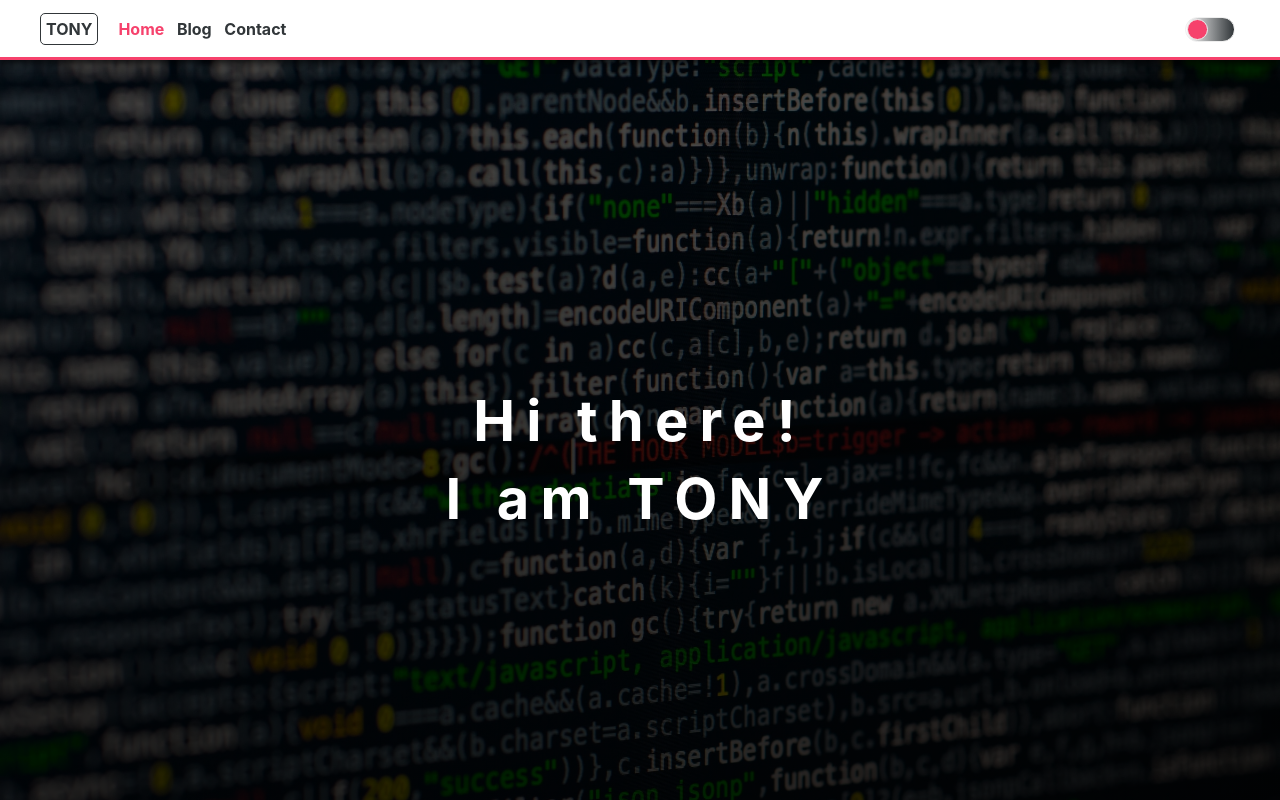
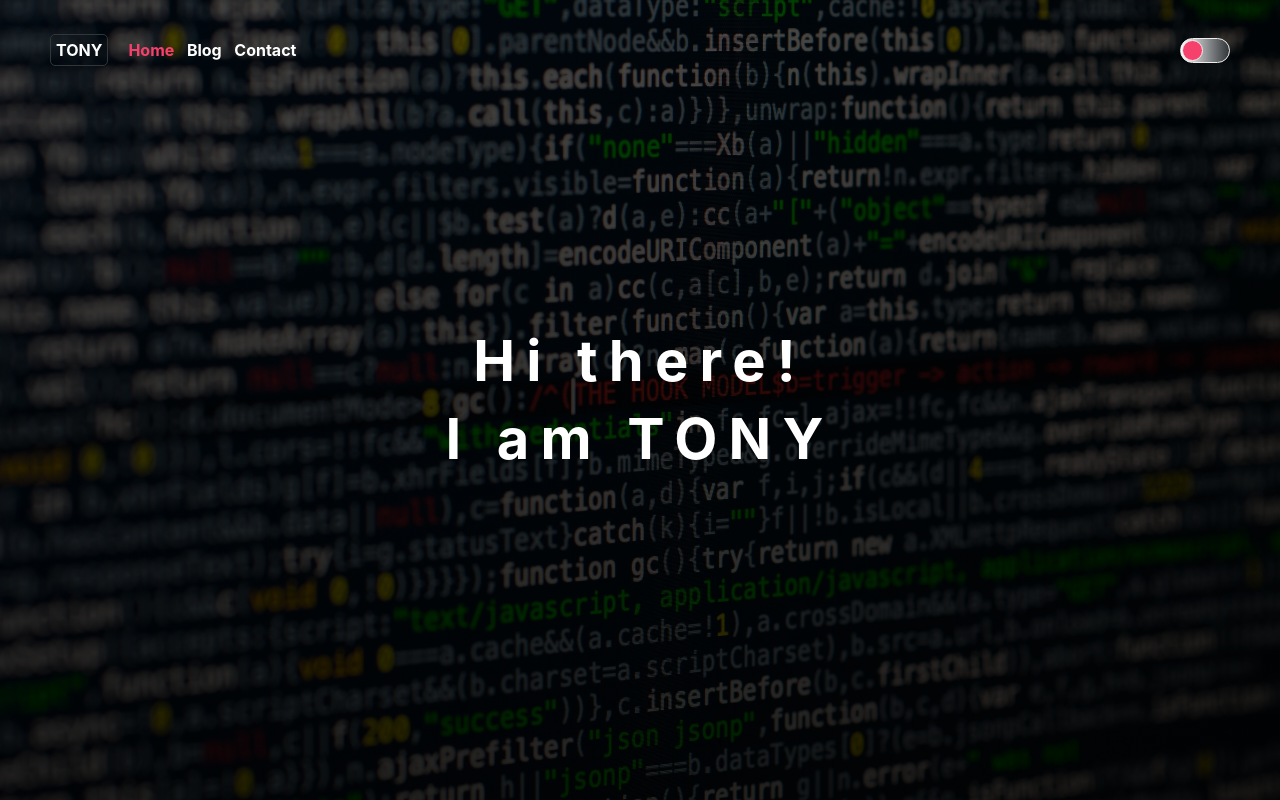
Before and after one commit to tonyvugithub/porfolio, a React (Create React App) app: page / in a window 1280 px wide. Shown: the top 800 px of the page. Built offline with nearby package versions, Linux system fonts and the light colour scheme.

Commit message:
First commit

```diff
--- a/public/index.html
+++ b/public/index.html
@@ -74,6 +74,12 @@
   <script>
     AOS.init();
   </script>
+  <script type="text/javascript">
+    window.addEventListener("scroll", function () {
+      const header = document.querySelector("#header");
+      header.classList.toggle("sticky", window.scrollY > 50);
+    })
+  </script>
 </body>
 
 </html>
--- a/src/components/common/ToggleThemeButton.tsx
+++ b/src/components/common/ToggleThemeButton.tsx
@@ -35,9 +35,8 @@ const ToggleThemeButtonWrapper = styled(motion.div)<
           );
         `}
 
-  position: absolute;
-  top: 17px;
-  left: 5px;
+  margin: auto 0 auto auto;
+
   @media (min-width: 768px) {
     right: 5px;
     left: initial;
--- a/src/components/layout/Footer.tsx
+++ b/src/components/layout/Footer.tsx
@@ -12,7 +12,7 @@ const FooterWrapper = styled.div<FooterWrapperProps>`
   left: 0;
   bottom: 0;
   font-size: 1.5em;
-  background: ${(p) => p.theme.background.footer};
+  background: #0d0d0d;
   padding: 50px 0;
   text-align: center;
   color: rgb(245, 245, 245);
@@ -46,11 +46,11 @@ const iconVariants = {
   hover: {
     scale: [0.9, 1.1],
     textShadow: [
-      '4px 3px #f6416c, -4px -5px rgba(64, 89, 173)',
-      '-4px -5px #f6416c, 4px 5px rgba(64, 89, 173)',
-      '4px -3px #f6416c, -7px 3px rgba(64, 89, 173)',
-      '-7px -3px #f6416c, -4px -3px rgba(64, 89, 173)',
-      '-7px 0 #f6416c, 4px -3px rgba(64, 89, 173)',
+      '4px 3px #e1a87a, -4px -5px rgb(180, 177, 177)',
+      '-4px -5px #e1a87a, 4px 5px rgb(180, 177, 177)',
+      '4px -3px #e1a87a, -7px 3px rgb(180, 177, 177)',
+      '-7px -3px #e1a87a, -4px -3px rgb(180, 177, 177)',
+      '-7px 0 #e1a87a , 4px -3px rgb(180, 177, 177)',
     ],
     transition: {
       duration: 0.3,
@@ -82,6 +82,7 @@ const Footer = () => {
           initial="start"
           whileHover="hover"
           whileTap="tap"
+          title="Linkedin"
         ></motion.i>
         <motion.i
           className="fab fa-github icon"
@@ -89,6 +90,7 @@ const Footer = () => {
           initial="start"
           whileHover="hover"
           whileTap="tap"
+          title="Github"
         ></motion.i>
         <motion.i
           className="fas fa-envelope icon"
@@ -96,6 +98,7 @@ const Footer = () => {
           initial="start"
           whileHover="hover"
           whileTap="tap"
+          title="Email"
         ></motion.i>
       </SocialMediaWrapper>
     </FooterWrapper>
--- a/src/components/layout/Header.tsx
+++ b/src/components/layout/Header.tsx
@@ -12,17 +12,11 @@ interface NavMenuProps {}
 const HeaderWrapper = styled.div<HeaderWrapperProps>`
   width: 100%;
   position: fixed;
-  overflow: hidden;
   z-index: 1;
   top: 0;
   left: 0;
-  background: ${(p) => p.theme.palette.primary};
-  border-bottom: 3px solid ${(p) => p.theme.text.secondary};
-  box-shadow: 0px 2px 8px
-    ${(p) => (p.theme.id === 'light' ? 'rgba(0, 0, 0, 0.7)' : '#0d7377')};
-
-  padding: 0 10px;
-  height: 60px;
+  background: transparent;
+  height: 100px;
 
   .content-wrapper {
     display: flex;
@@ -31,21 +25,33 @@ const HeaderWrapper = styled.div<HeaderWrapperProps>`
     position: relative;
     margin: 0 auto;
     align-items: center;
+    transition: 0.6s;
+    padding: 0 10px;
 
     .logo {
-      color: ${(p) => p.theme.text.primary};
+      color: white;
       font-weight: bold;
       padding: 5px;
       border: 1px solid ${(p) => p.theme.text.primary};
       border-radius: 5px;
       text-align: center;
-      margin: 0 auto;
 
       @media (min-width: 768px) {
         margin: 0;
         margin-right: 15px;
       }
     }
+  }
+
+  .sticky {
+    background: white;
+    height: 60px;
+  }
+
+  .hamburger-and-toggle-container {
+    margin: auto 0 auto auto;
+    display: flex;
+    gap: 10px;
   }
 `;
 
@@ -69,7 +75,7 @@ const NavMenu = styled(motion.nav)<NavMenuProps>`
 `;
 
 const StyledLink = styled(Link)<LinkProps>`
-  color: ${(p) => (p.active ? p.theme.text.secondary : p.theme.text.primary)};
+  color: ${(p) => (p.active ? p.theme.text.secondary : 'white')};
   font-weight: 700;
   height: 100%;
   padding: 4px 5px;
@@ -86,7 +92,7 @@ const Header: React.FC<{
   return (
     <>
       <HeaderWrapper>
-        <div className="content-wrapper">
+        <div id="header" className="content-wrapper">
           <motion.div
             className="logo"
             initial={{ x: '-100vw' }}
@@ -95,11 +101,7 @@ const Header: React.FC<{
           >
             TONY
           </motion.div>
-          <ToggleThemeButton
-            isDarkTheme={id === 'dark'}
-            onToggle={toggleTheme}
-          />
-          <MobileHamburger openModal={openModal} />
+
           <NavMenu>
             <StyledLink to="/" active={pathname === '/'}>
               <motion.div
@@ -141,6 +143,13 @@ const Header: React.FC<{
               </motion.div>
             </StyledLink>
           </NavMenu>
+          <div className="hamburger-and-toggle-container">
+            <ToggleThemeButton
+              isDarkTheme={id === 'dark'}
+              onToggle={toggleTheme}
+            />
+            <MobileHamburger openModal={openModal} />
+          </div>
         </div>
       </HeaderWrapper>
     </>
--- a/src/components/layout/PageLayout.tsx
+++ b/src/components/layout/PageLayout.tsx
@@ -18,7 +18,7 @@ const PayLayoutWrapper = styled.div`
 const Content = styled.main<ContentProps>`
   margin: 0 auto;
   min-height: 100vh;
-  padding: 60px 0 195px 0;
+  padding: 0px 0 195px 0;
 `;
 
 const PageLayout: React.FC<PageLayoutProps> = ({ children }) => {
--- a/src/components/layout/mobile/MobileHamburger.tsx
+++ b/src/components/layout/mobile/MobileHamburger.tsx
@@ -10,8 +10,6 @@ const MobileHamburgerWrapper = styled.div<MobileHamburgerWrapperProps>`
   width: 25px;
   min-width: 25px;
   cursor: pointer;
-  position: absolute;
-  right: 0;
 
   > div {
     height: 3px;
--- a/src/components/pages/home/ExtraInformation.tsx
+++ b/src/components/pages/home/ExtraInformation.tsx
@@ -63,7 +63,7 @@ const ExtraInformationWrapper = styled.div<ExtraInformationWrapperProps>`
 const AbouSectionWrapper = styled.div<AboutSectionWrapperProps>`
   height: 500px;
   color: ${(p) => p.theme.text.primary};
-  background: ${(p) => p.theme.background.about};
+  background: #f0f0f0;
   position: relative;
 
   .about {
@@ -88,7 +88,7 @@ const AbouSectionWrapper = styled.div<AboutSectionWrapperProps>`
 
 const ContactSectionWrapper = styled.div<ContactSectionWrapperProps>`
   height: 500px;
-  background: ${(p) => p.theme.background.contact};
+  background: #fff;
   color: rgb(245, 245, 245);
   position: relative;
 
--- a/src/components/pages/home/Porfolio.tsx
+++ b/src/components/pages/home/Porfolio.tsx
@@ -8,8 +8,9 @@ interface PortfolioContentWrapperProps {}
 
 const PortfolioWrapper = styled.div<PortfolioWrapperProps>`
   width: 100%;
-  background: ${(p) => p.theme.background.portfolio};
+  background: #0d0d0d;
   padding: 50px 0 100px 0;
+  color: white;
 
   ${(p) =>
     p.theme.id === 'dark' &&
--- a/src/components/pages/home/Profile.tsx
+++ b/src/components/pages/home/Profile.tsx
@@ -6,8 +6,8 @@ interface ProfileWrapperProps {}
 interface ProfileContentWrapperProps {}
 const ProfileWrapper = styled.div<ProfileWrapperProps>`
   width: 100%;
-  background: ${(p) => p.theme.background.profile};
-  color: white;
+  background: #f0f0f0;
+  color: #151515;
   padding: 50px 0;
   h1 {
     margin-bottom: 50px;
```
Also changed, not shown: src/components/test.css (+9 -1 lines), Color Hunt Palette 25729.png (deleted), Color Hunt Palette 62193.png (deleted).
